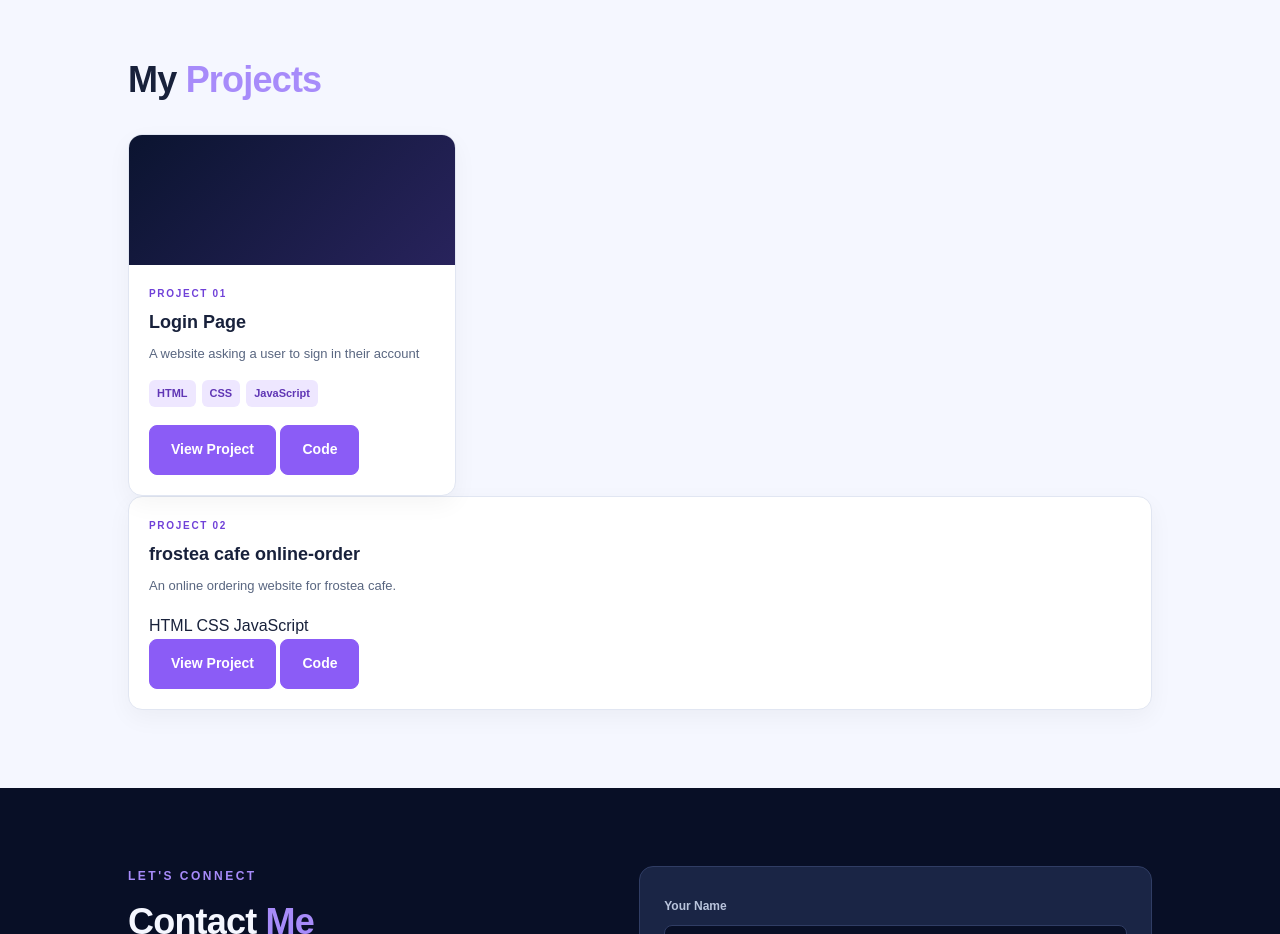
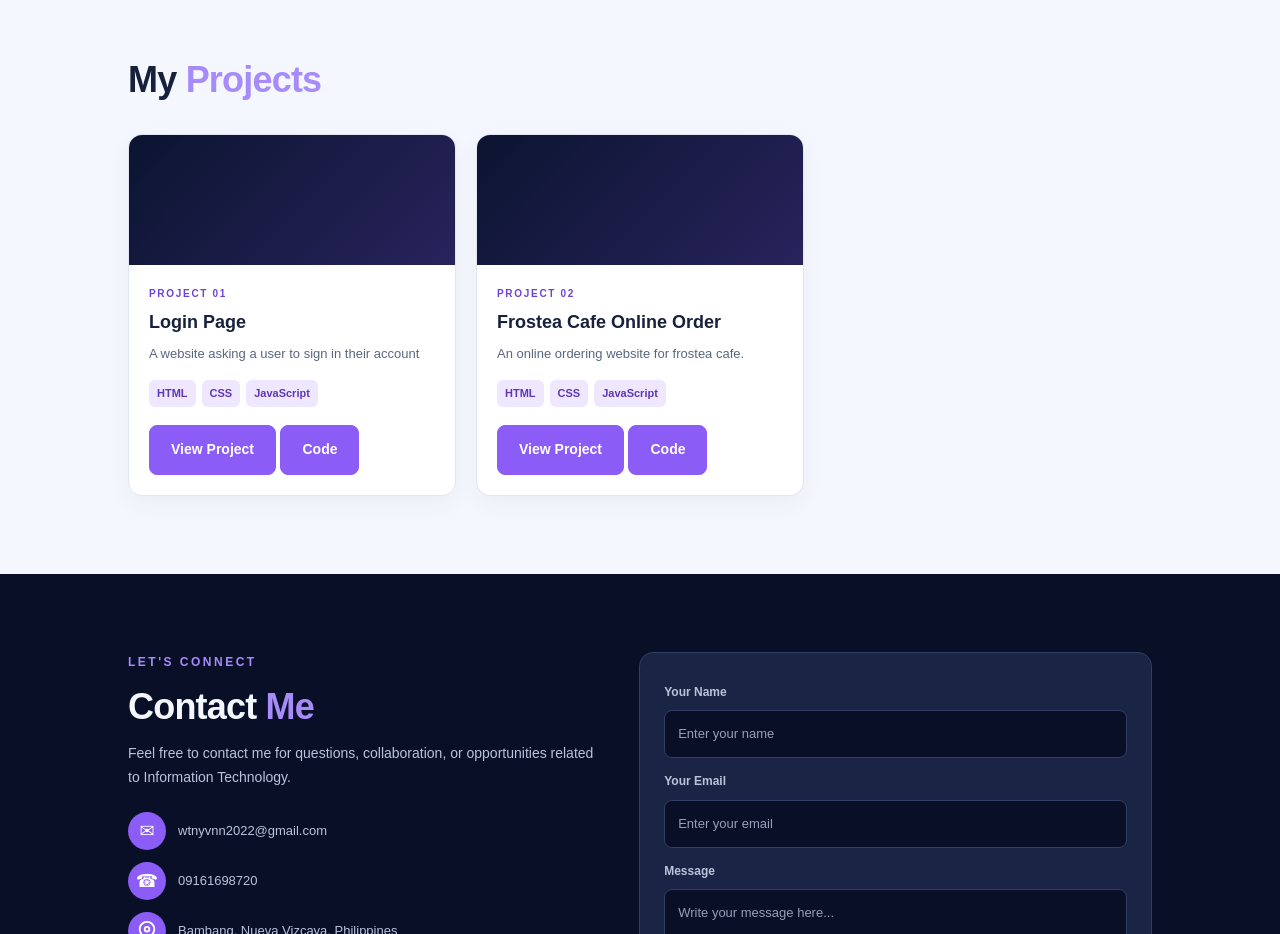
Before and after one commit to jairayvonne/jairayvonne.github.io, a plain HTML site: page index.html in a window 1280 px wide. Shown: the part 1820-2754 px from the top of the page. Drawn offline with Linux system fonts and the light colour scheme.

Commit message:
Update index.html

```diff
--- a/index.html
+++ b/index.html
@@ -159,6 +159,7 @@
             </div>
 
             <div class="project-list">
+                <!-- Project 01 -->
                 <article class="project-card panel">
                     <div class="project-preview preview-portfolio" aria-hidden="true"></div>
 
@@ -173,35 +174,32 @@
                             <span>JavaScript</span>
                         </div>
 
-                       <a href="login.html" class="button" target="_blank" rel="noopener noreferrer">
-        View Project
-    </a>
-                         <a href="https://github.com/jairayvonne/login-page" class="button secondary" target="_blank" rel="noopener noreferrer">Code
-    </a>
+                        <div class="project-actions">
+                            <a href="login.html" class="button" target="_blank" rel="noopener noreferrer">View Project</a>
+                            <a href="https://github.com/jairayvonne/login-page" class="button secondary" target="_blank" rel="noopener noreferrer">Code</a>
+                        </div>
                     </div>
-                     </div>
-            </div>
-                    <div class="project-card panel">
+                </article>
+
+                <article class="project-card panel">
+                    <div class="project-preview preview-portfolio" aria-hidden="true"></div>
+
                     <div class="project-content">
                         <p class="project-number">PROJECT 02</p>
-                        <h3>frostea cafe online-order</h3>
+                        <h3>Frostea Cafe Online Order</h3>
                         <p>An online ordering website for frostea cafe.</p>
 
-                        <div class="tech-tags">
+                        <div class="tags">
                             <span>HTML</span>
                             <span>CSS</span>
                             <span>JavaScript</span>
                         </div>
 
-                       <a href="index.html" class="button" target="_blank">
-        View Project
-    </a>
-                         <a href="https://github.com/jairayvonne/frosteacafeonlineorder" class="button secondary" target="_blank">Code
-    </a>
+                        <div class="project-actions">
+                            <a href="index.html" class="button" target="_blank" rel="noopener noreferrer">View Project</a>
+                            <a href="https://github.com/jairayvonne/frosteacafeonlineorder" class="button secondary" target="_blank" rel="noopener noreferrer">Code</a>
+                        </div>
                     </div>
-                </div>
-            </div>
-
                 </article>
             </div>
         </section>
```
